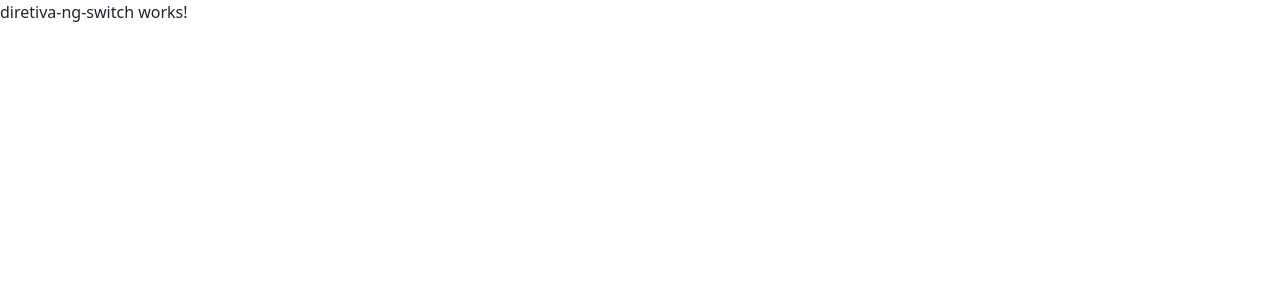
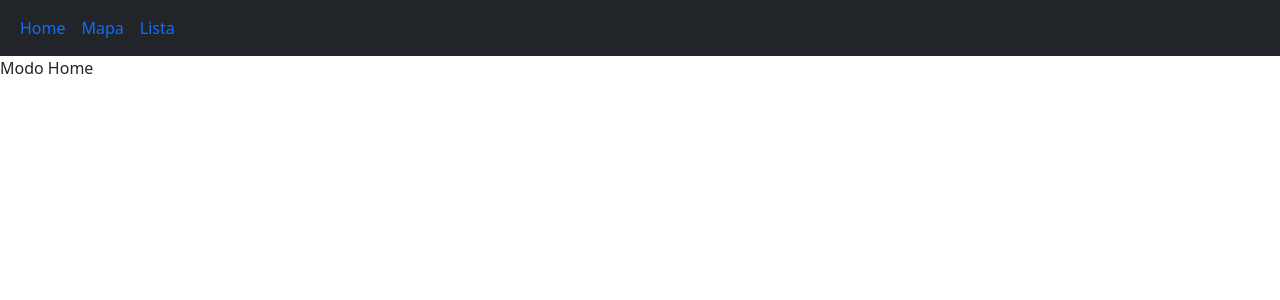
Before and after one commit to PamelaMarinho/AngularFundamentos, an Angular app: page / in a window 1280 px wide. Shown: the top 300 px of the page. Built offline with nearby package versions, Linux system fonts and the light colour scheme.

Commit message:
ngSwitch

```diff
--- a/src/app/diretiva-ng-switch/diretiva-ng-switch.component.html
+++ b/src/app/diretiva-ng-switch/diretiva-ng-switch.component.html
@@ -1 +1,28 @@
-<p>diretiva-ng-switch works!</p>
+<nav class="navbar navbar-expand-lg bg-dark">
+    <div class="container-fluid">
+
+      <button class="navbar-toggler" type="button" data-bs-toggle="collapse" data-bs-target="#navbarNavAltMarkup" aria-controls="navbarNavAltMarkup" aria-expanded="false" aria-label="Toggle navigation">
+        <span class="navbar-toggler-icon"></span>
+      </button>
+      <div class="collapse navbar-collapse" id="navbarNavAltMarkup">
+        <div class="navbar-nav">
+         <a class="nav-item nav-link"
+            [class.active]="aba == 'home'"
+            (click)="aba = 'home'" >Home</a>
+         <a class="nav-item nav-link"
+           [class.active]="aba == 'mapa'"
+           (click)="aba = 'mapa'" >Mapa</a>
+         <a class="nav-item nav-link"
+         [class.active]="aba == 'lista'"
+         (click)="aba = 'lista'" >Lista</a>
+        </div>
+      </div>
+    </div>
+  </nav>
+
+    <div [ngSwitch]="aba">
+        <p *ngSwitchCase="'home'">Modo Home</p>
+        <p *ngSwitchCase="'lista'">Modo lista</p>
+        <p *ngSwitchCase="'mapa'">Modo mapa</p>
+        <p *ngSwitchDefault>Modo Home</p>
+    </div>
--- a/src/app/diretiva-ng-switch/diretiva-ng-switch.component.ts
+++ b/src/app/diretiva-ng-switch/diretiva-ng-switch.component.ts
@@ -7,6 +7,8 @@
 })
 export class DiretivaNgSwitchComponent implements OnInit {
 
+  aba: string = "home";
+
   constructor() { }
 
   ngOnInit(): void {
```
